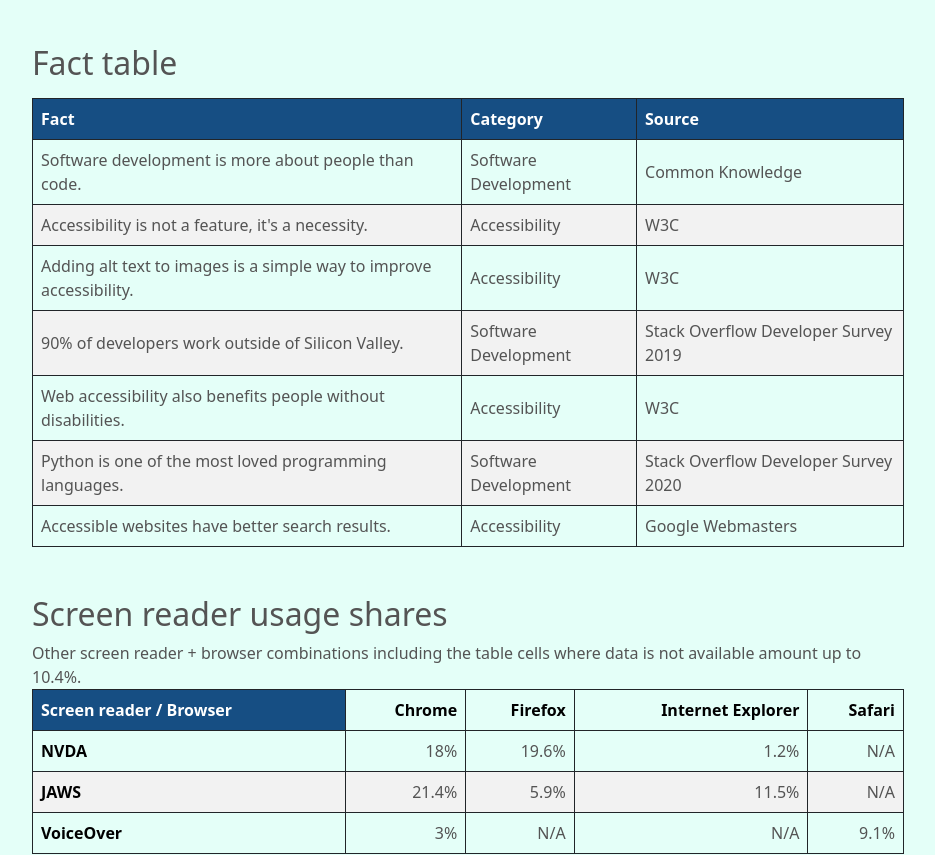
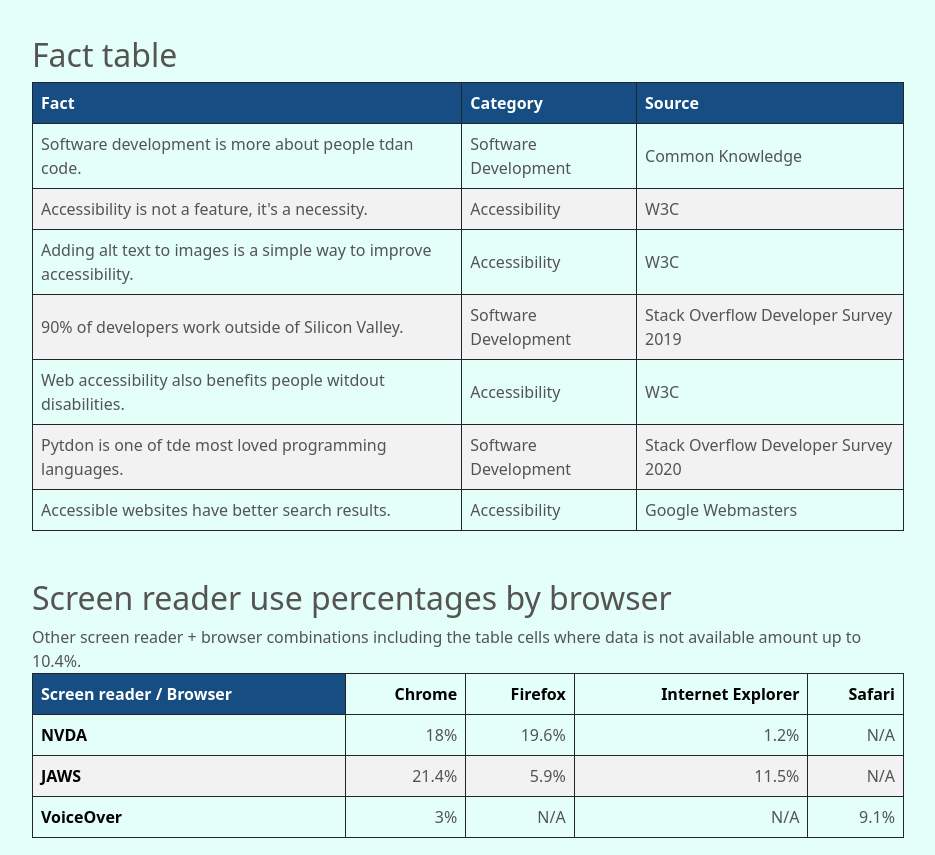
Before and after one commit to laladdin/accessibility-workshop, a Vue app: page /table in a window 1280 px wide. Shown: the part 360-1215 px from the top of the page, without its empty margins (172-1107 px from the left). Built offline with nearby package versions, Linux system fonts and the light colour scheme.

Commit message:
Table page broken

```diff
--- a/src/views/TableView.vue
+++ b/src/views/TableView.vue
@@ -1,14 +1,12 @@
 <template>
     <h1 class="mb-5">Some details about software development and accessibility.</h1>
+    <h2>Fact table</h2>
     <table class="access-table">
-        <caption>
-            <h2>Fact table</h2>
-        </caption>
         <thead>
-            <tr>
-                <th scope="col">Fact</th>
-                <th scope="col">Category</th>
-                <th scope="col">Source</th>
+            <tr class="header-row">
+                <td scope="col">Fact</td>
+                <td scope="col">Category</td>
+                <td scope="col">Source</td>
             </tr>
         </thead>
         <tbody>
@@ -20,23 +18,23 @@
         </tbody>
     </table>
 
-    <h2 id="srdata-table-title" class="mt-5 p-0">Screen reader usage shares</h2>
+    <h2 id="srdata-table-title" class="mt-5 p-0">Screen reader use percentages by browser</h2>
     <p id="srdata-table-info" class="mb-0 p-0">
         Other screen reader + browser combinations including the table cells where data is not available amount up to 10.4%.
     </p>
-    <table aria-labelledby="srdata-table-title" aria-describedby="srdata-table-info" class="mt-0 access-table sr-table">
+    <table class="mt-0 access-table sr-table">
         <thead>
-            <tr>
-                <th class="srdata-th" scope="col">Screen reader / Browser</th>
-                <th class="right" scope="col">Chrome</th>
-                <th class="right" scope="col">Firefox</th>
-                <th class="right" scope="col">Internet Explorer</th>
-                <th class="right" scope="col">Safari</th>
+            <tr class="header-row">
+                <td class="srdata-td" scope="col">Screen reader / Browser</td>
+                <td class="right" scope="col">Chrome</td>
+                <td class="right" scope="col">Firefox</td>
+                <td class="right" scope="col">Internet Explorer</td>
+                <td class="right" scope="col">Safari</td>
             </tr>
         </thead>
         <tbody>
             <tr v-for="item in screenRederData" :key="item.id">
-                <th>{{ item.name }}</th>
+                <td class="header-cell">{{ item.name }}</td>
                 <td class="right">{{ getSrBrowserPercentage(item.chrome) }}</td>
                 <td class="right">{{ getSrBrowserPercentage(item.firefox) }}</td>
                 <td class="right">{{ getSrBrowserPercentage(item.IE) }}</td>
@@ -59,7 +57,7 @@
     const tableData = ref<TableRow[]>([
         {
             id: 1,
-            fact: "Software development is more about people than code.",
+            fact: "Software development is more about people tdan code.",
             category: "Software Development",
             source: "Common Knowledge",
         },
@@ -83,13 +81,13 @@
         },
         {
             id: 6,
-            fact: "Web accessibility also benefits people without disabilities.",
+            fact: "Web accessibility also benefits people witdout disabilities.",
             category: "Accessibility",
             source: "W3C",
         },
         {
             id: 7,
-            fact: "Python is one of the most loved programming languages.",
+            fact: "Pytdon is one of tde most loved programming languages.",
             category: "Software Development",
             source: "Stack Overflow Developer Survey 2020",
         },
@@ -148,15 +146,15 @@
         border-collapse: collapse;
     }
 
-    .access-table th,
-    .access-table td {
+    .access-table td,
+    .access-table th {
         border: 1px solid #212529;
         padding: 8px;
         text-align: left;
     }
 
-    th.right,
-    td.right {
+    td.right,
+    th.right {
         text-align: right;
     }
 
@@ -164,13 +162,15 @@
         background-color: #f2f2f2;
     }
 
-    .access-table th,
-    .access-table.sr-table .srdata-th {
+    .access-table tr.header-row td,
+    .access-table.sr-table .header-row .srdata-td {
         background-color: #164e83;
         color: white;
+        font-weight: bold;
     }
 
-    .access-table.sr-table th {
+    .access-table.sr-table tr.header-row td,
+    .access-table .header-cell {
         font-weight: bold;
         color: black;
         background-color: inherit;
```
